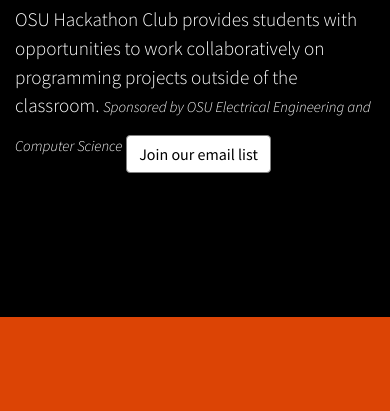
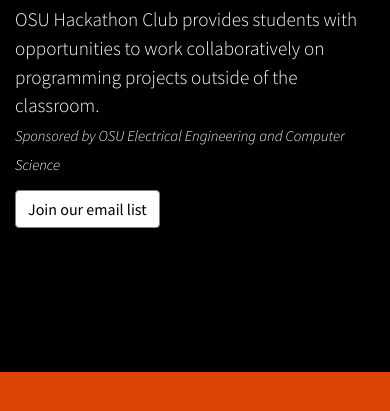
Before and after one commit to BeaverHacks/BeaverHacks.github.io, a website: page index.html in a window 390 px wide. Shown: the part 147-558 px from the top of the page. Drawn offline with Linux system fonts and the light colour scheme.

Commit message:
added line breaks for mobile

```diff
--- a/css/coming-soon.css
+++ b/css/coming-soon.css
@@ -185,7 +185,7 @@
   color: black;
   background-color: white;
   border-color: gray;
-  margin-top: 15px;
+  margin-top: 12px;
 }
 
 .btn-link:hover, .btn-link:focus, .btn-link:active, .btn-link.active, .open>.dropdown-toggle.btn-link {
--- a/index.html
+++ b/index.html
@@ -32,9 +32,11 @@
           <div class="col-12 my-auto">
             <div class="masthead-content text-white py-5 py-md-0">
               <h1>OSU Hackathon Club</h1>
-              <p class="mb-5" id="para">
+              <p class="mb-5">
                 OSU Hackathon Club provides students with opportunities to work collaboratively on programming projects outside of the classroom.
+              <br />
               <span id="tag">Sponsored by OSU Electrical Engineering and Computer Science</span>
+              <br />
               <a href="http://eepurl.com/dqy105" class="btn btn-link" role="button">Join our email list</a>
               </p>
           </div>
```
